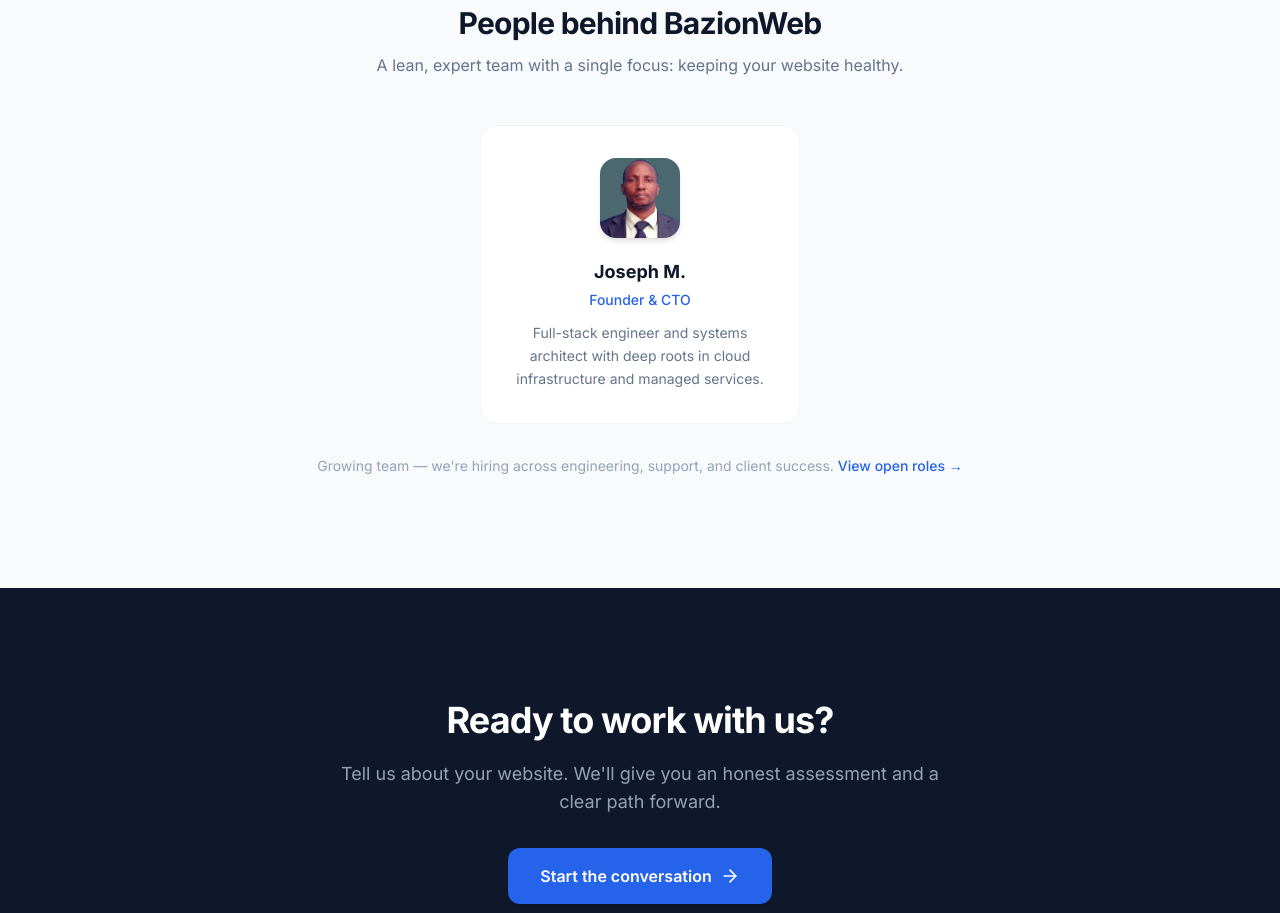
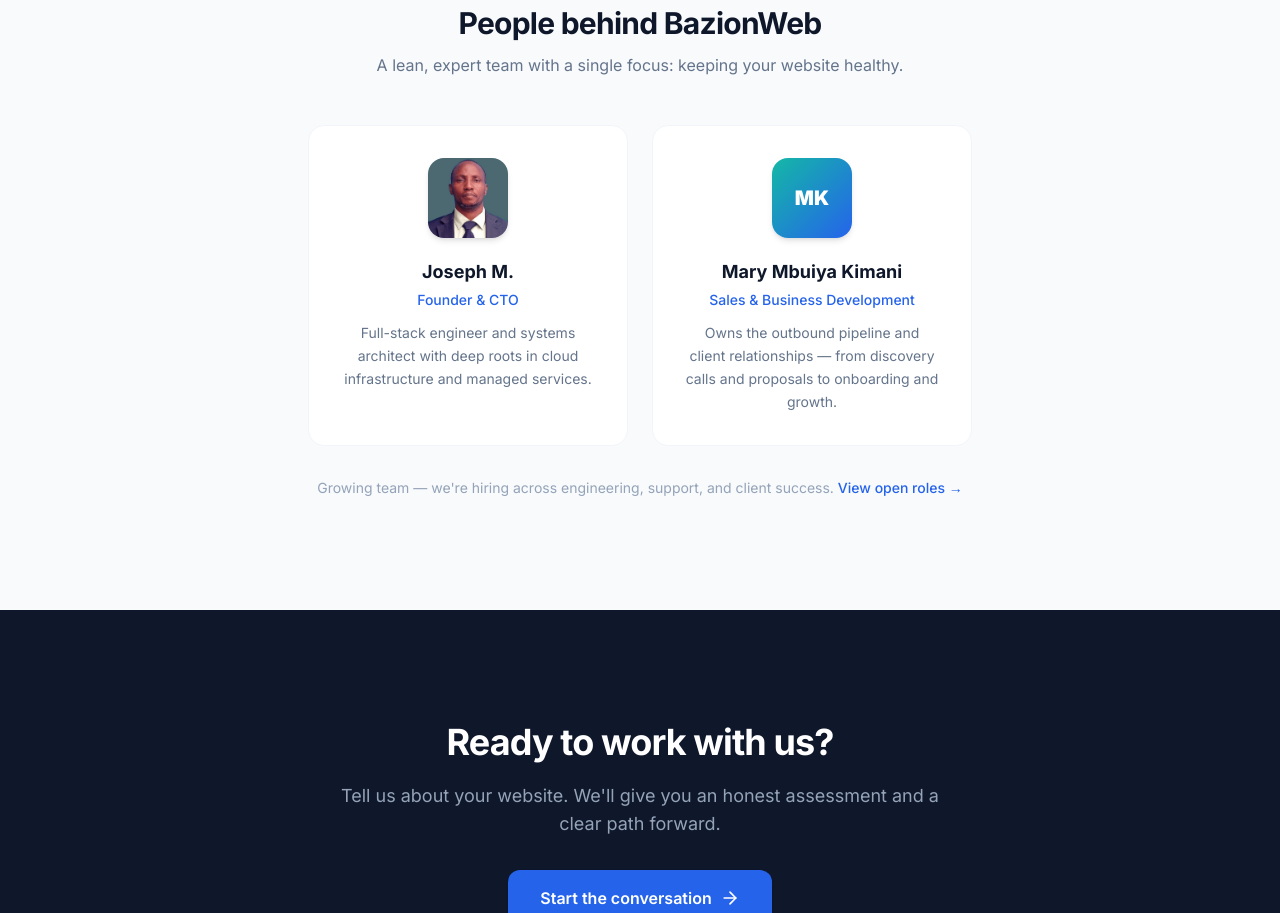
Before and after one commit to bazionwebs/bazionweb, a Next.js app in the folder apps/web/: page /about in a window 1280 px wide. Shown: the part 3760-4673 px from the top of the page. Built offline with nearby package versions, Linux system fonts and the light colour scheme.

Commit message:
feat(about): add Mary Mbuiya Kimani (Sales & Business Development) to team

```diff
--- a/apps/web/src/app/(public)/about/page.tsx
+++ b/apps/web/src/app/(public)/about/page.tsx
@@ -47,6 +47,13 @@ const team = [
     initials: 'JM',
     color: 'from-[#2563EB] to-[#14B8A6]',
     photo: '/team/joseph-m.jpg',
+  },
+  {
+    name: 'Mary Mbuiya Kimani',
+    role: 'Sales & Business Development',
+    desc: 'Owns the outbound pipeline and client relationships — from discovery calls and proposals to onboarding and growth.',
+    initials: 'MK',
+    color: 'from-[#14B8A6] to-[#2563EB]',
   },
 ];
 
@@ -223,7 +230,7 @@ export default function AboutPage() {
             <h2 className="text-3xl font-bold text-[#0F172A] mb-3">People behind BazionWeb</h2>
             <p className="text-slate-500">A lean, expert team with a single focus: keeping your website healthy.</p>
           </div>
-          <div className="flex justify-center">
+          <div className="flex flex-wrap justify-center gap-6">
             {team.map(t => (
               <div key={t.name} className="card p-8 text-center max-w-xs">
                 {'photo' in t && t.photo ? (
```
